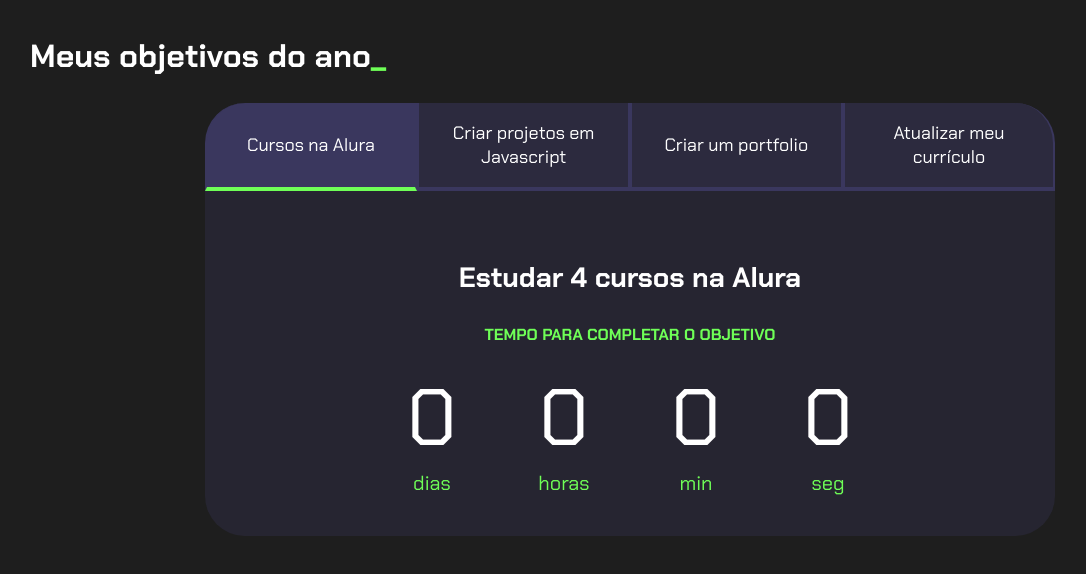
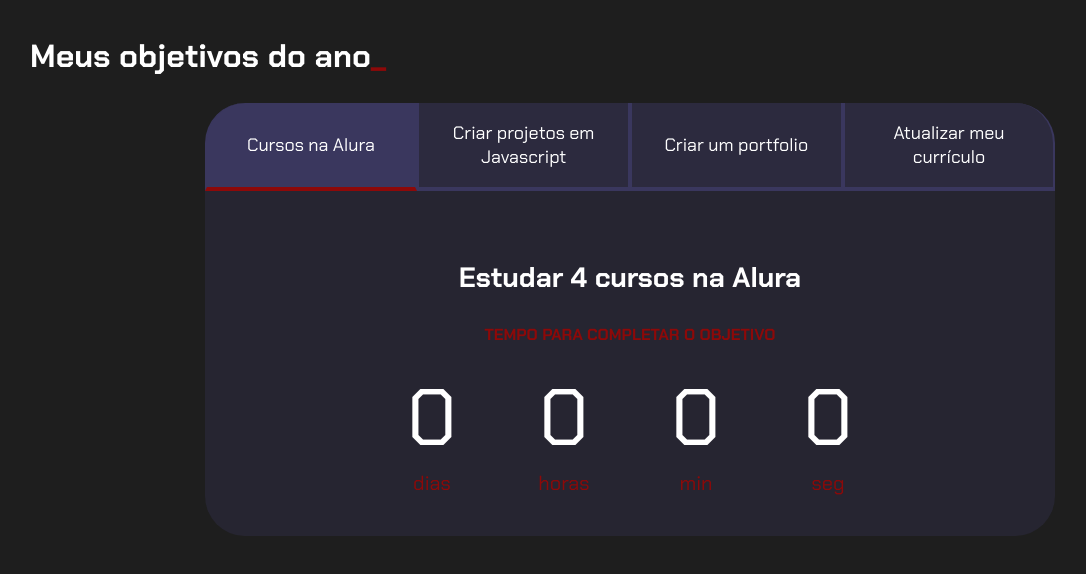
Before and after one commit to K3villynSouza/life-projetc, a plain HTML site: page index.html in a window 1280 px wide. Shown: the whole page, without its empty margins (10-1096 px from the left). Drawn offline with Linux system fonts and the light colour scheme.

Commit message:
e3r4th42th

```diff
--- a/style.css
+++ b/style.css
@@ -2,7 +2,7 @@
 
 :root {
     --cor-de-fundo: #1E1E1E;
-    --verde: #6FFF57;
+    --vermelho: #8d0909;
     --branco: #FFFFFF;
     --botao-ativo: #3A375E;
     --botao-inativo: rgba(58, 55, 94, 0.5);
@@ -33,7 +33,7 @@
 }
 
 .titulo-principal span {
-    color: var(--verde);
+    color: var(--vermelho);
 }
 
 
@@ -63,7 +63,7 @@
 
 .botao.ativo {
     background-color: var(--botao-ativo);
-    border-bottom: 4px solid var(--verde);
+    border-bottom: 4px solid var(--vermelho);
 }
 
 .abas-textos {
@@ -87,7 +87,7 @@
 
 .aba-conteudo-titulo-secundario {
     text-align: center;
-    color: var(--verde);
+    color: var(--vermelho);
     text-transform: uppercase;
 }
 
@@ -110,7 +110,7 @@
 }
 
 .contador-digito-texto {
-    color: var(--verde);
+    color: var(--vermelho);
     font-size: 20px;
     margin: 0;
 
```
